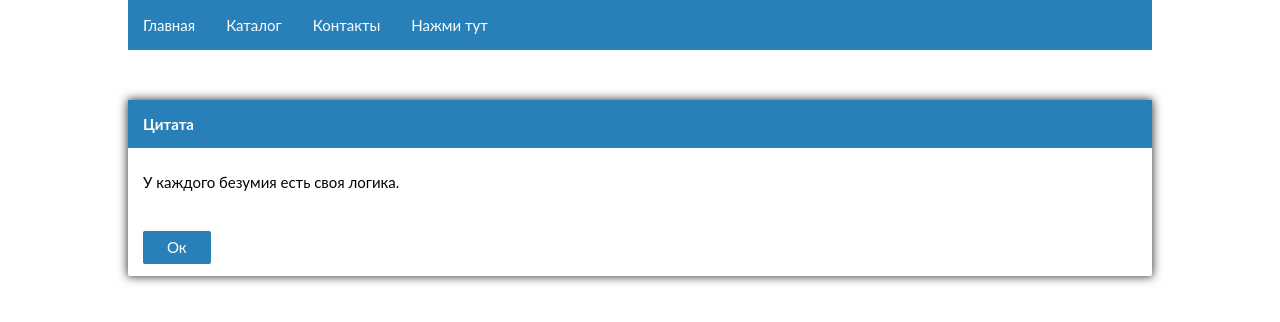
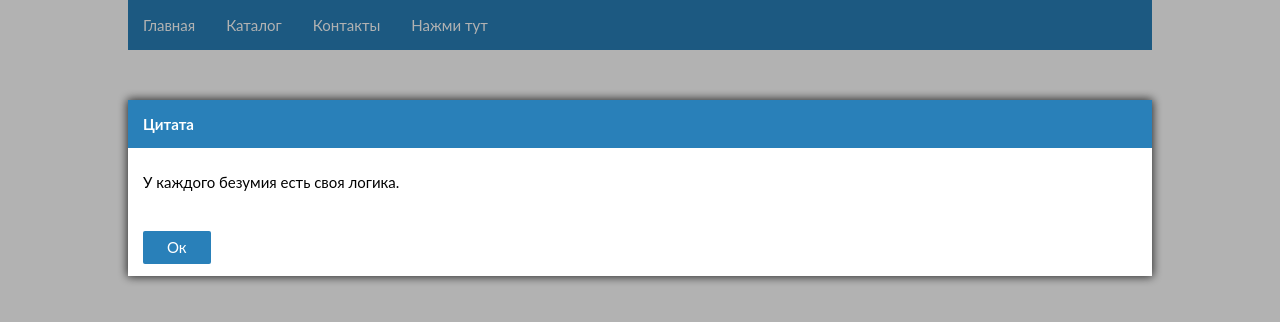
Before and after one commit to mgladkovspb/layout, a plain HTML site: page HW5/index.html in a window 1280 px wide. Both pictures are taken after a click on the link "Нажми тут". Drawn offline with Linux system fonts and the light colour scheme.

Commit message:
HW5. Добавлена блокировка элементов при отображении модального окна.

```diff
--- a/HW5/css/style.css
+++ b/HW5/css/style.css
@@ -27,15 +27,28 @@ html, body {
     position: relative;
 }
 
+.modal-background {
+    display: none;
+    width: 100%;
+    height: 100%;
+    padding: 0;
+    margin: 0;
+    top: 0;
+    z-index: 1;
+    position: fixed;
+    background: rgba(0, 0, 0, 0.3); /* прозрачный фрн модального окна */
+}
+
+.modal-background:target {
+    display: block;
+}
+
 .modal-window {
-    display: none;
-    margin-top: 50px;
+    background-color: #fff;
+    margin: 100px auto;
+    max-width: 1024px;
     border-radius: 2px;
     box-shadow: 0px 0px 10px 1px rgba(0,0,0,0.75);
-}
-
-.modal-window:target {
-    display: block;
 }
 
 .dg-default {
@@ -69,6 +82,7 @@ html, body {
 
 .modal-footer {
     padding: 20px 15px;
+    background-color: #fff;
 }
 
 /* menu */
--- a/HW5/index.html
+++ b/HW5/index.html
@@ -24,7 +24,12 @@
                             <li><a href="#citation">Нажми тут</a></li>
                         </ul>
                     </div>
-                    <div class="modal-window" id="citation">
+                </div>
+            </div>
+        </div>
+    </div>
+    <div class="modal-background" id="citation">
+        <div class="modal-window">
             <div class="modal-header dg-default">
                 <h4>Цитата</h4>
             </div>
@@ -36,7 +41,4 @@
             </div>
         </div>
     </div>
-            </div>
-        </div>
-    </div>
 </html>
```
Lines whose indentation alone changed are shown as unchanged.
